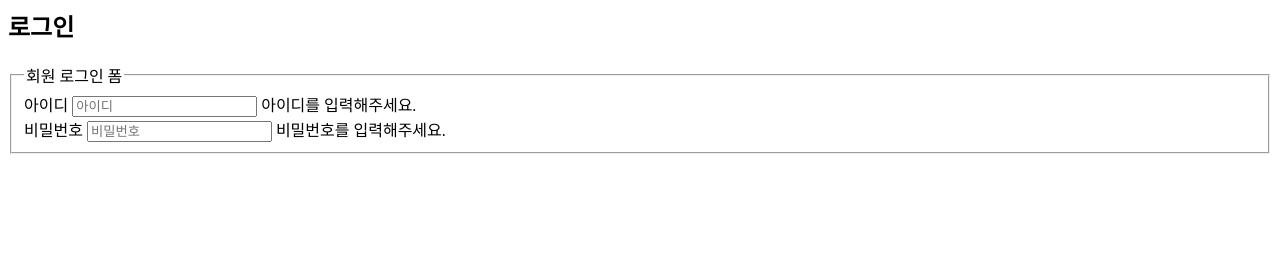
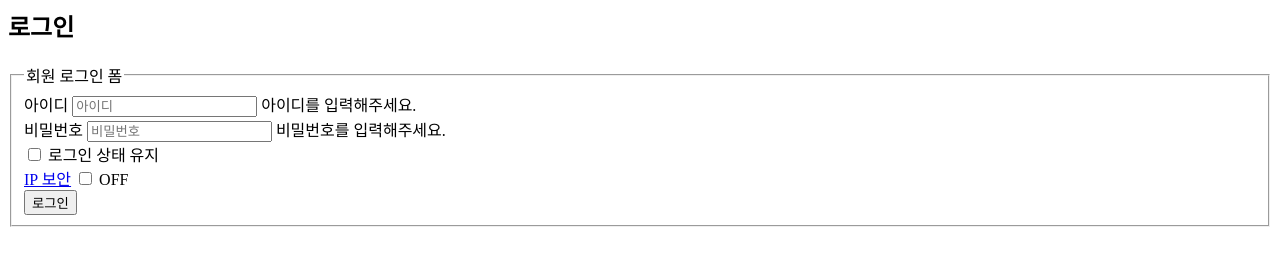
Before and after one commit to h32hoi/naver, a plain HTML site: page index.html in a window 1280 px wide. Shown: the part 143-408 px from the top of the page. Drawn offline with Linux system fonts and the light colour scheme.

Commit message:
체크박스 및 로그인 버튼 마크업

```diff
--- a/index.html
+++ b/index.html
@@ -29,6 +29,23 @@
           <input type="password" class="input input-normal" id="userPW" required placeholder="비밀번호">
           <span class="error-message">비밀번호를 입력해주세요.</span>
         </div>
+        <div class="keep-login">
+          <input type="checkbox" class="checkbox" id="keepLogin">
+          <label for="keepLogin">
+            <span class="checkbox-toggle-bg"></span>
+            <span class="checkbox-toggle-text">로그인 상태 유지</span>
+          </label>
+        </div>
+        <div class="ip-security">
+          <a href="#" target="_blank" rel="noopener noreferrer">IP 보안</a>
+          <span class="ip-security-toggle">
+            <input type="checkbox" class="checkbox" id="ipSecurity">
+            <label for="ipSecurity" class="ip-security-state is-off">OFF</label>
+          </span>
+        </div>
+        <div class="button-login">
+          <button type="submit" class="button button-primary">로그인</button>
+        </div>
       </fieldset>
     </form>
   </main>
```
